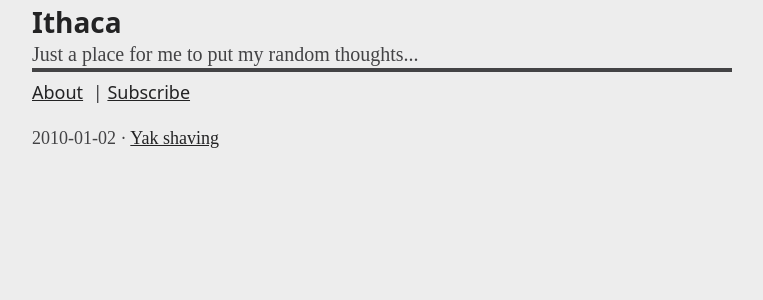
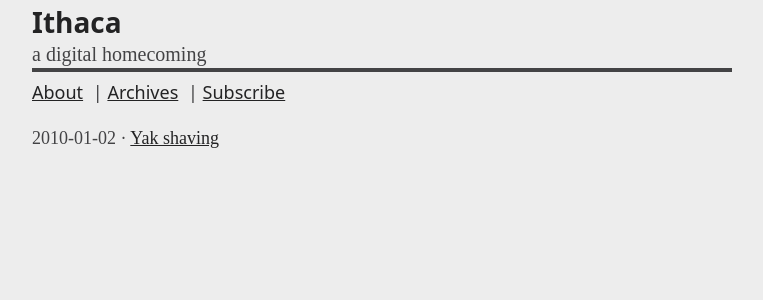
Before and after one commit to strogo/ithaca, a Jekyll site: the page built from index.html, in a window 1280 px wide. Shown: the top 300 px of the page, without its empty margins (258-1021 px from the left). Built offline with Jekyll 4.4.1, drawn with Linux system fonts in a browser that asks for light colours; Markdown is read by kramdown in place of the engine named in the settings.

Commit message:
Add archive link back to nav list

```diff
--- a/index.html
+++ b/index.html
@@ -4,9 +4,10 @@ title: Home
 ---
 
 <h1 id="title">{{ site.name }}</h1>
-<p>Just a place for me to put my random thoughts...</p>
+<p>a digital homecoming</p>
 <ul id="nav">
 	<li><a href="/about.html">About</a></li>
+	<li>| <a href="/archive.html">Archives</a></li>
 	<li>| <a href="/atom.xml">Subscribe</a></li>
 </ul>
 
```
